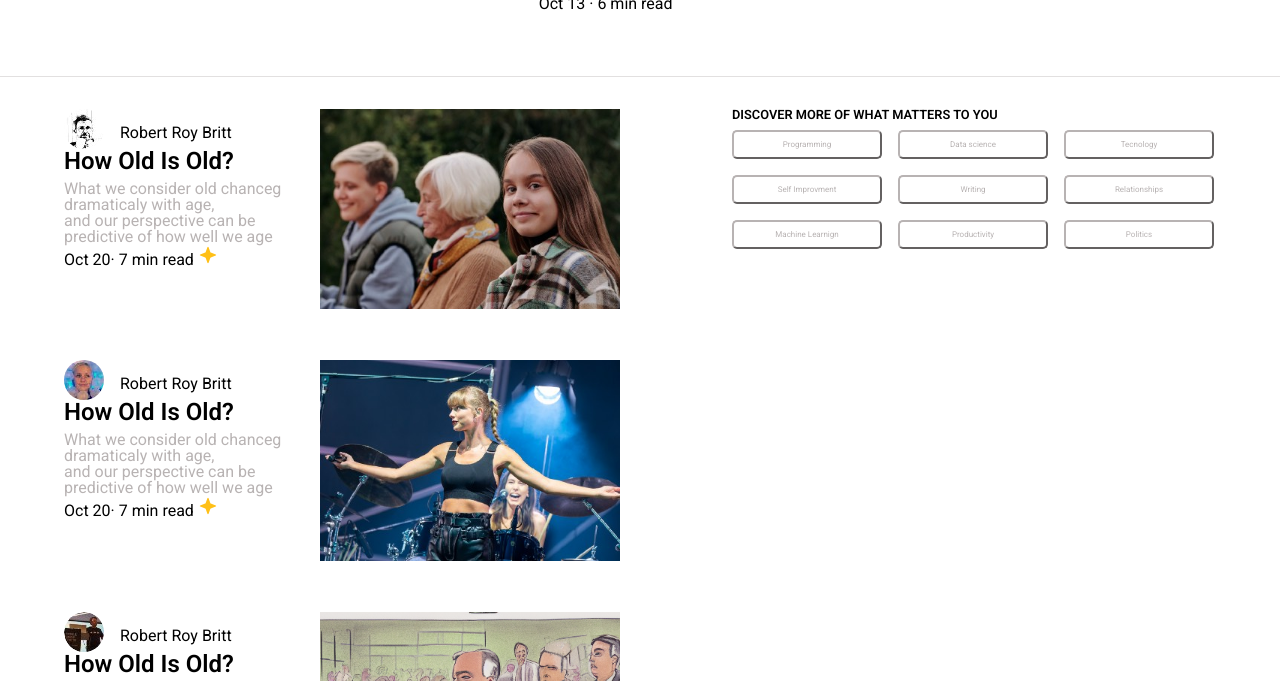
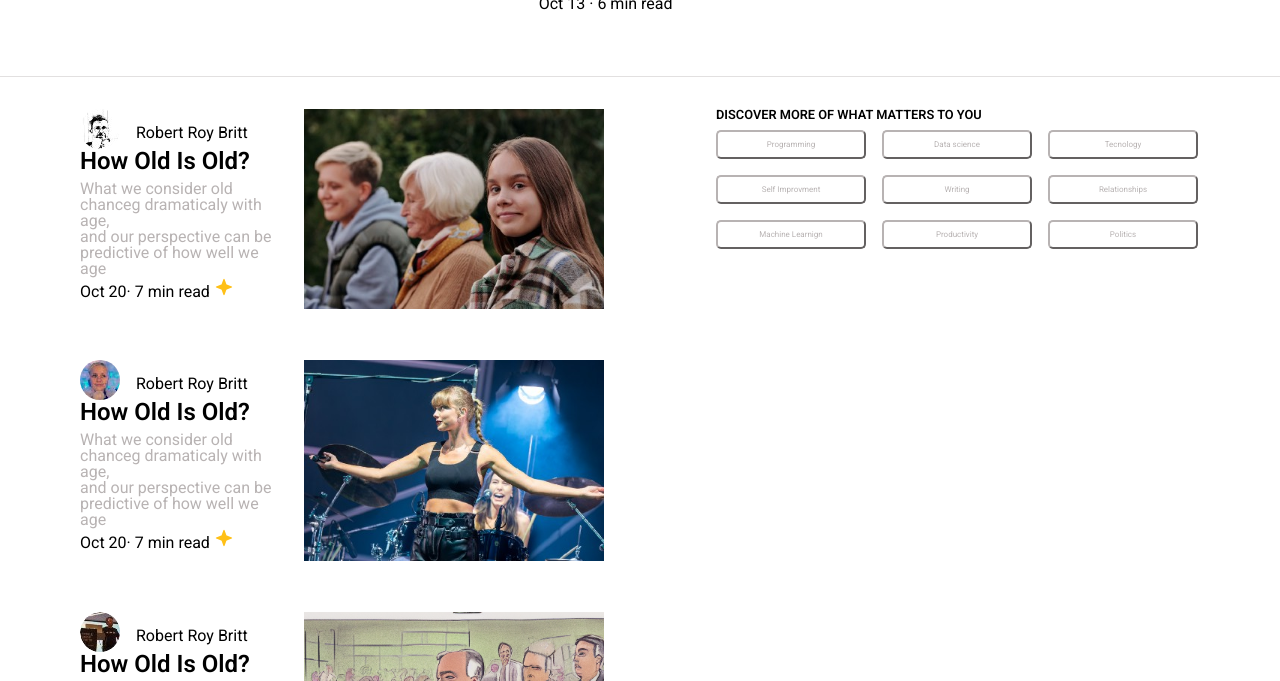
Before and after one commit to riaelav/U2W1-progetto-settimanale, a plain HTML site: page base_di_partenza/index.html in a window 1280 px wide. Shown: the part 812-1493 px from the top of the page. Drawn offline with nearby package versions, Linux system fonts and the light colour scheme.

Commit message:
fixed container

```diff
--- a/base_di_partenza/index.html
+++ b/base_di_partenza/index.html
@@ -163,7 +163,7 @@
         </div>
       </div>
     </main>
-    <div class="section-aside">
+    <div class="section-aside container">
       <section>
         <div class="container">
           <div class="card">
```
